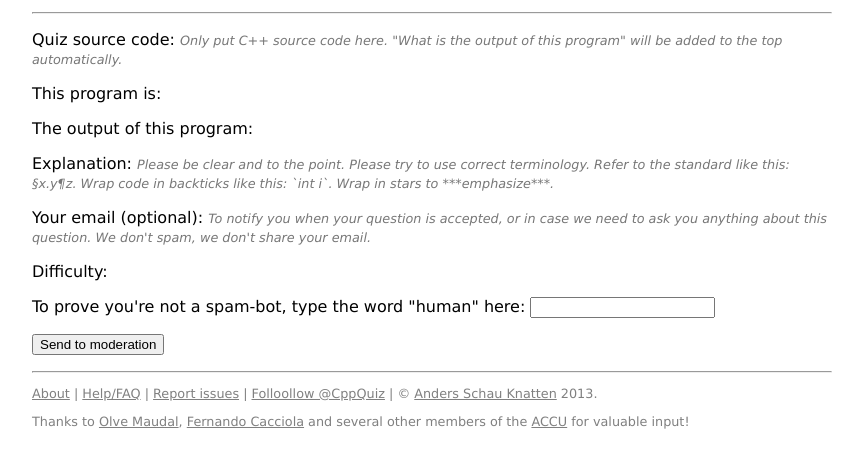
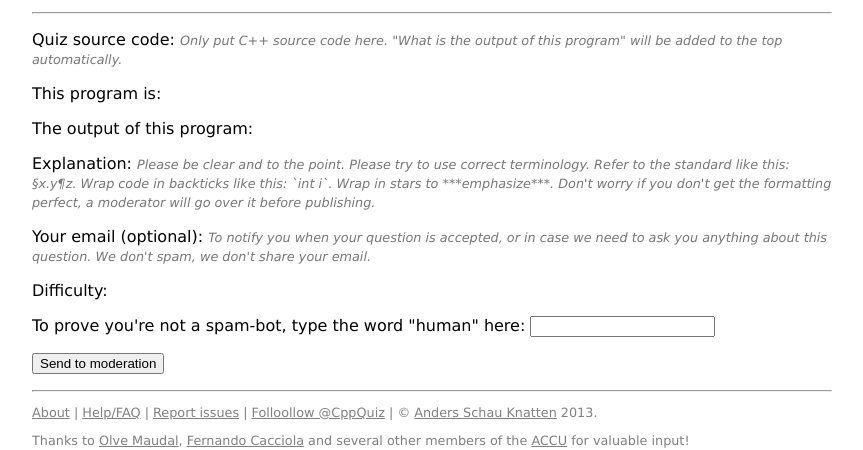
Before and after one commit to knatten/cppquiz, a Django app: page /quiz/create in a window 1280 px wide. Shown: the part 304-754 px from the top of the page, without its empty margins (208-1071 px from the left). Run offline with Django 3.2, Linux system fonts and the light colour scheme; parts of the project's set-up code (start-up, migrations or seed data) failed here and were passed over; some libraries are stand-ins or nearby versions.

Commit message:
More info for contributers

```diff
--- a/templates/quiz/create.html
+++ b/templates/quiz/create.html
@@ -18,7 +18,7 @@
         <p>{{ form.question }}</p>
         <p><label for="id_result">This program is:</label> {{ form.result }} {{ form.result.errors }}</p>
         <p><label for="id_answer">The output of this program:</label> {{ form.answer }} {{ form.answer.errors }}</p>
-        <p><label for="id_explanation">Explanation: <span class="help_text">Please be clear and to the point. Please try to use correct terminology. Refer to the standard like this: §x.y¶z. Wrap code in backticks like this: `int i`. Wrap in stars to ***emphasize***. </span></label></p>
+        <p><label for="id_explanation">Explanation: <span class="help_text">Please be clear and to the point. Please try to use correct terminology. Refer to the standard like this: §x.y¶z. Wrap code in backticks like this: `int i`. Wrap in stars to ***emphasize***. Don't worry if you don't get the formatting perfect, a moderator will go over it before publishing. </span></label></p>
         <div id="explanation_errors">{{ form.explanation.errors }}</div>
         <p>{{ form.explanation }}</p>
         <p><label for="id_author_email">Your email (optional):</label> {{ form.author_email }} {{ form.author_email.errors }} <span class="help_text">To notify you when your question is accepted, or in case we need to ask you anything about this question. We don't spam, we don't share your email.</span></p>
```
